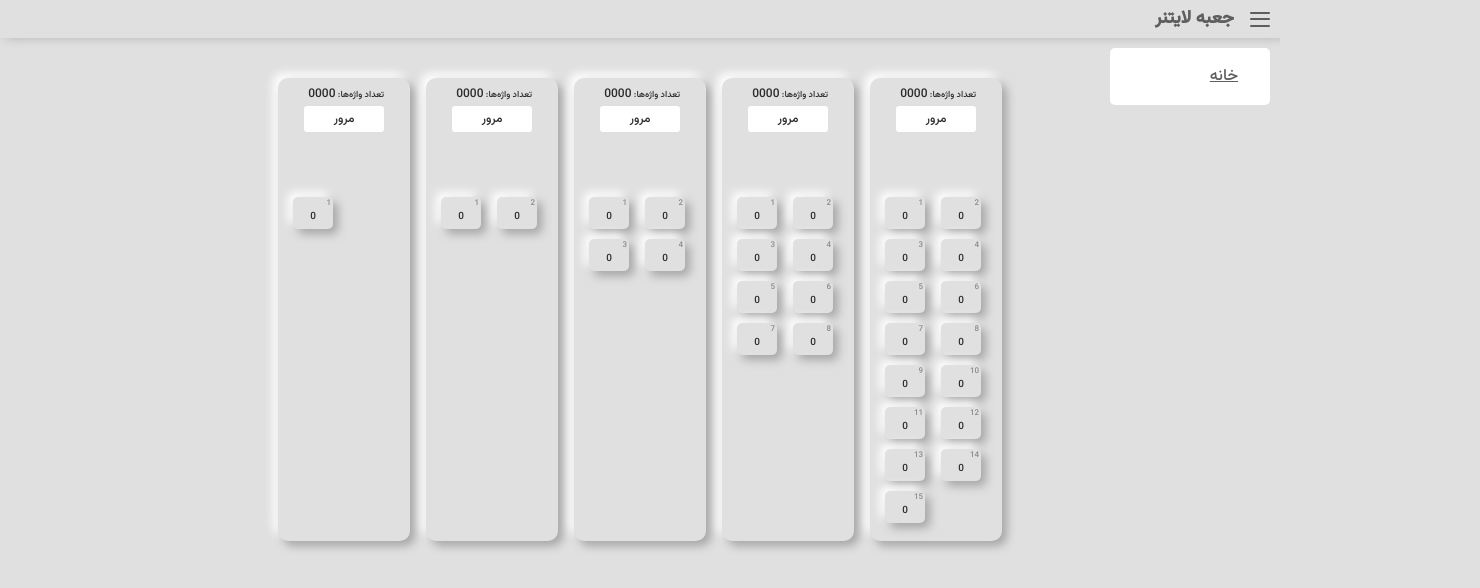
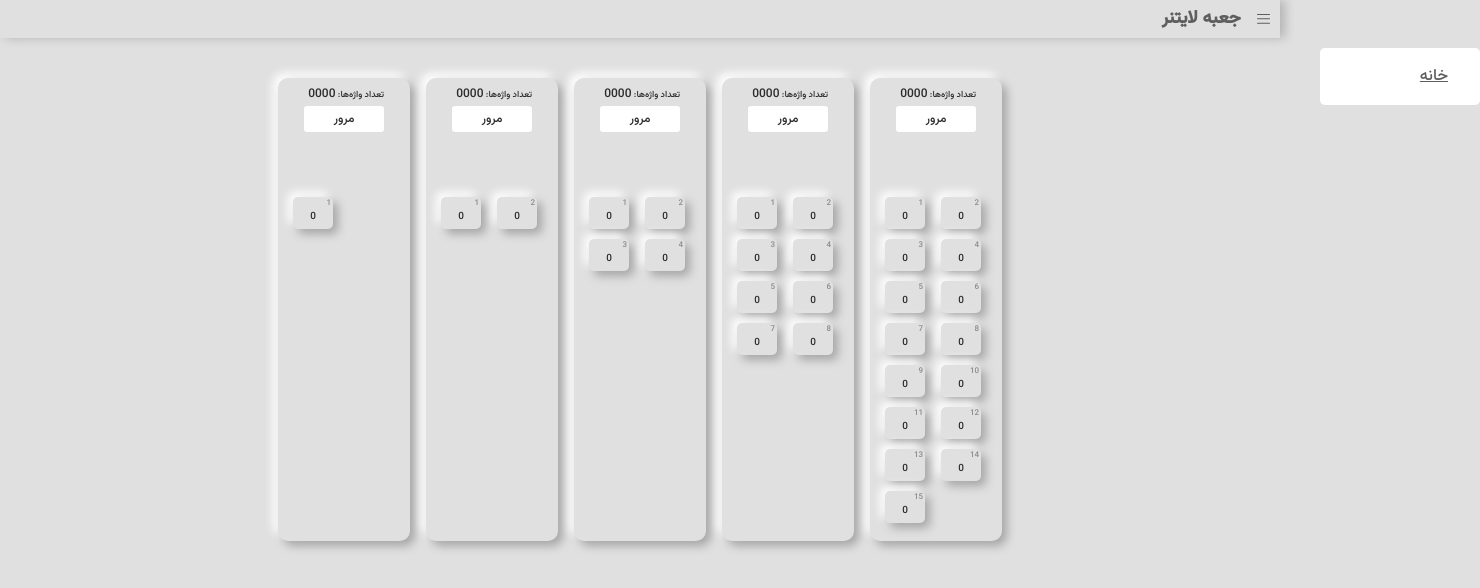
Before and after one commit to siamak-irani/leitner-system-with-react, a React (Create React App) app: page / in a window 1280 px wide. Shown: the top 588 px of the page, 1480 px wide, since content can reach past the window. Built offline with nearby package versions, Linux system fonts and the light colour scheme.

Commit message:
feat: Add fucntionality to ShowNavBtn

```diff
--- a/src/components/main-header/MainHeader.tsx
+++ b/src/components/main-header/MainHeader.tsx
@@ -1,15 +1,21 @@
-import React from "react";
+import React, { useState } from "react";
 
 import classes from "./MainHeader.module.css";
 import MainNavigation from "./MainNavigation";
 import ShowNavBtn from "./ShowNavBtn";
 
 const MainHeader = () => {
+  const [navIsOpen, setNavIsOpen] = useState(false);
+
+  function navBtnHandler(checked: boolean) {
+    setNavIsOpen(checked);
+  }
+
   return (
     <div className={`${classes["MainHeader"]}`}>
-      <ShowNavBtn />
+      <ShowNavBtn onOpenNav={navBtnHandler} />
       <h1 className={`${classes["logo"]}`}>جعبه لایتنر</h1>
-      <MainNavigation />
+      <MainNavigation style={{right: navIsOpen ? "10px": "-200px"}} />
     </div>
   );
 };
--- a/src/components/main-header/MainNavigation.module.css
+++ b/src/components/main-header/MainNavigation.module.css
@@ -1,11 +1,11 @@
 .MainNavigation {
   position: absolute;
-  right: 10px;
   top:3rem;
   background-color: white;
   width: 10rem;
   border-radius: 5px;
   padding:1rem 2rem;
+  transition: right .5s;
 }
 
 .MainNavigation a{
--- a/src/components/main-header/MainNavigation.tsx
+++ b/src/components/main-header/MainNavigation.tsx
@@ -3,9 +3,13 @@ import React from "react";
 import classes from "./MainNavigation.module.css";
 import { NavLink } from "react-router-dom";
 
-const MainNavigation = () => {
+type MainNavigationProps = {
+  style?: React.CSSProperties;
+};
+
+const MainNavigation = ({ style }: MainNavigationProps) => {
   return (
-    <div className={`${classes["MainNavigation"]}`}>
+    <div style={style} className={`${classes["MainNavigation"]}`}>
       <nav>
         <NavLink to="/">خانه</NavLink>
       </nav>
--- a/src/components/main-header/ShowNavBtn.module.css
+++ b/src/components/main-header/ShowNavBtn.module.css
@@ -1,10 +1,11 @@
 .burger {
   position: relative;
-    width: 20px;
-    height: 15px;
+  width: calc(40px / 3);
+  height: calc(30px / 3);
   background: transparent;
   cursor: pointer;
   display: block;
+  padding:2px;
 }
 
 .burger input {
@@ -14,10 +15,10 @@
 .burger span {
   display: block;
   position: absolute;
-    height: 2px;
+  height: calc(4px / 3);
   width: 100%;
   background: var(--light-black-1);
-    border-radius: 4.5px;
+  border-radius: calc(9px / 3);
   opacity: 1;
   left: 0;
   transform: rotate(0deg);
@@ -25,7 +26,7 @@
 }
 
 .burger span:nth-of-type(1) {
-    top: 0px;
+  top: calc(0px / 3);
   transform-origin: left center;
 }
 
@@ -43,8 +44,8 @@
 
 .burger input:checked ~ span:nth-of-type(1) {
   transform: rotate(45deg);
-    top: 0px;
-    left: 2.5px;
+  top: calc(0px / 3);
+  left: calc(5px / 3);
 }
 
 .burger input:checked ~ span:nth-of-type(2) {
@@ -54,6 +55,6 @@
 
 .burger input:checked ~ span:nth-of-type(3) {
   transform: rotate(-45deg);
-    top: 14px;
-    left: 2.5px;
+  top: calc(28px / 3);
+  left: calc(5px / 3);
 }
--- a/src/components/main-header/ShowNavBtn.tsx
+++ b/src/components/main-header/ShowNavBtn.tsx
@@ -2,10 +2,22 @@ import React from "react";
 
 import classes from "./ShowNavBtn.module.css";
 
-const ShowNavBtn = () => {
+type ShowNavBtnProps = {
+  onOpenNav: (checked: boolean) => void;
+};
+
+const ShowNavBtn = ({ onOpenNav }: ShowNavBtnProps) => {
+  function inputToggleHandler(e: React.ChangeEvent<HTMLInputElement>) {
+    onOpenNav(e.target.checked);
+  }
+
   return (
     <label className={`${classes["burger"]}`} htmlFor="main-nav--burger">
-      <input type="checkbox" id="main-nav--burger" />
+      <input
+        type="checkbox"
+        id="main-nav--burger"
+        onChange={inputToggleHandler}
+      />
       <span></span>
       <span></span>
       <span></span>
```
Lines whose indentation alone changed are shown as unchanged.
